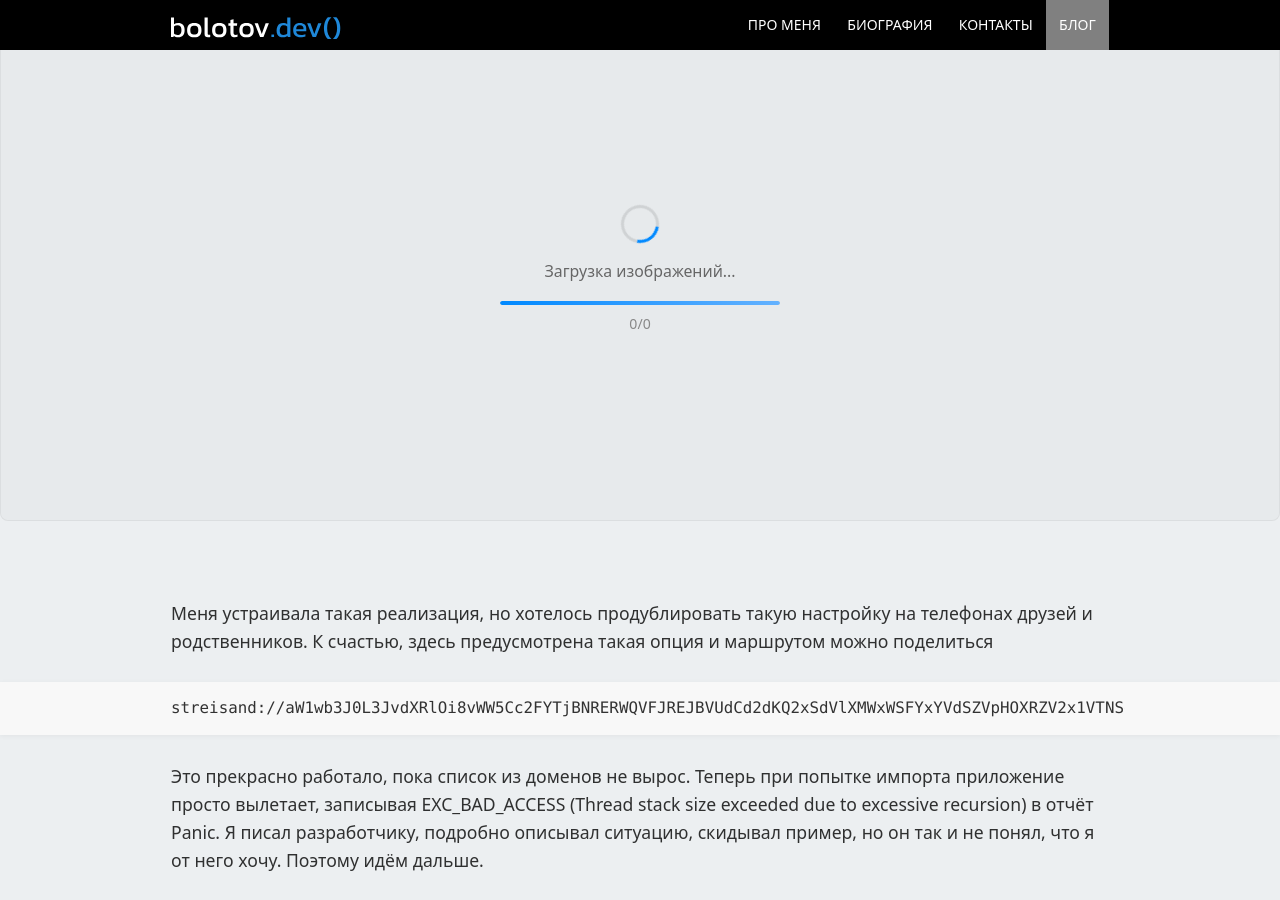
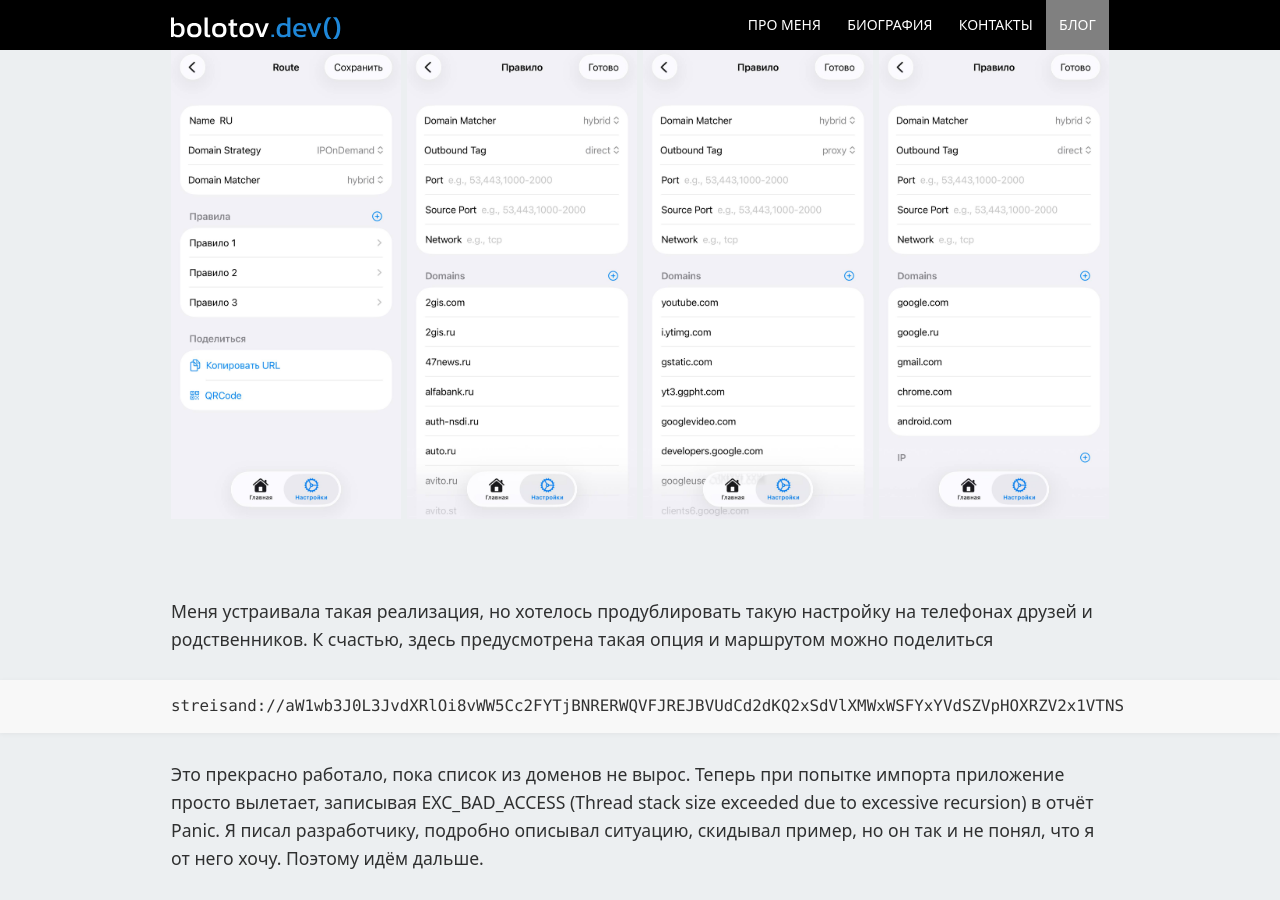
Before and after one commit to artembolotov/artembolotov.github.io, a Jekyll site: the page built from blog/_posts/2026-02-04-vpn-route.md, in a window 1280 px wide and 900 px high, scrolled down 930 px. Built offline with Jekyll 4.4.1, drawn with Linux system fonts in a browser that asks for light colours.

Commit message:
VPN Route Images fixed

```diff
--- a/blog/_posts/2026-02-04-vpn-route.md
+++ b/blog/_posts/2026-02-04-vpn-route.md
@@ -19,7 +19,7 @@ draft: true
 03.jpg
 04.jpg
 {% endcapture %}
-{% include gallery.html images=streisand_route %}
+{% include gallery.html images=gallery_streisand_route %}
 
 Меня устраивала такая реализация, но хотелось продублировать такую настройку на телефонах друзей и родственников. К счастью, здесь предусмотрена такая опция и маршрутом можно поделиться
 
```
